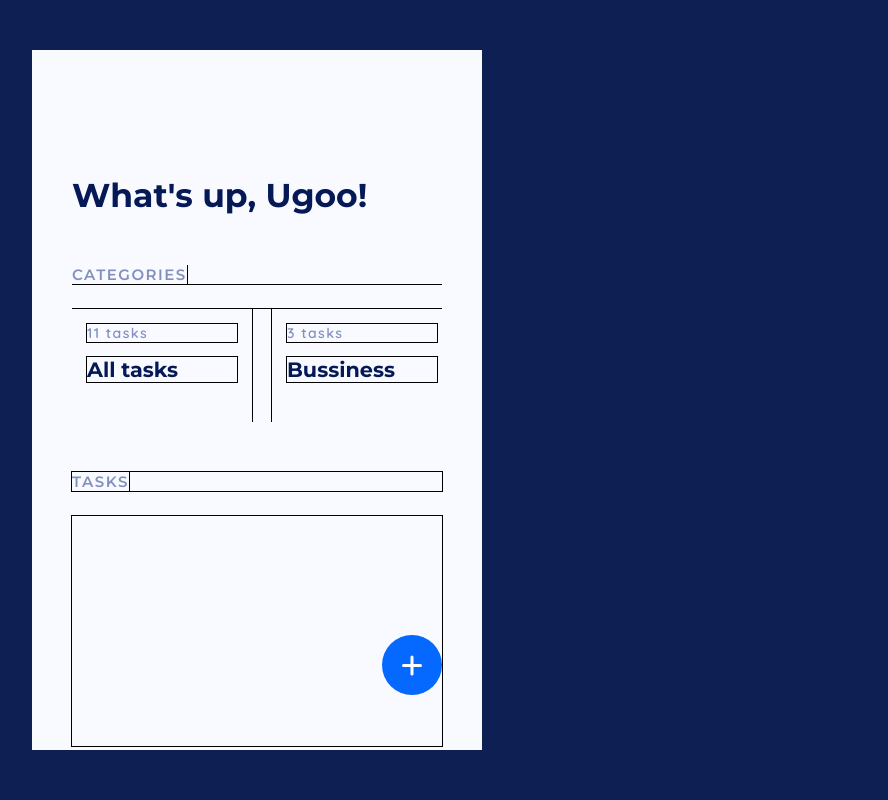
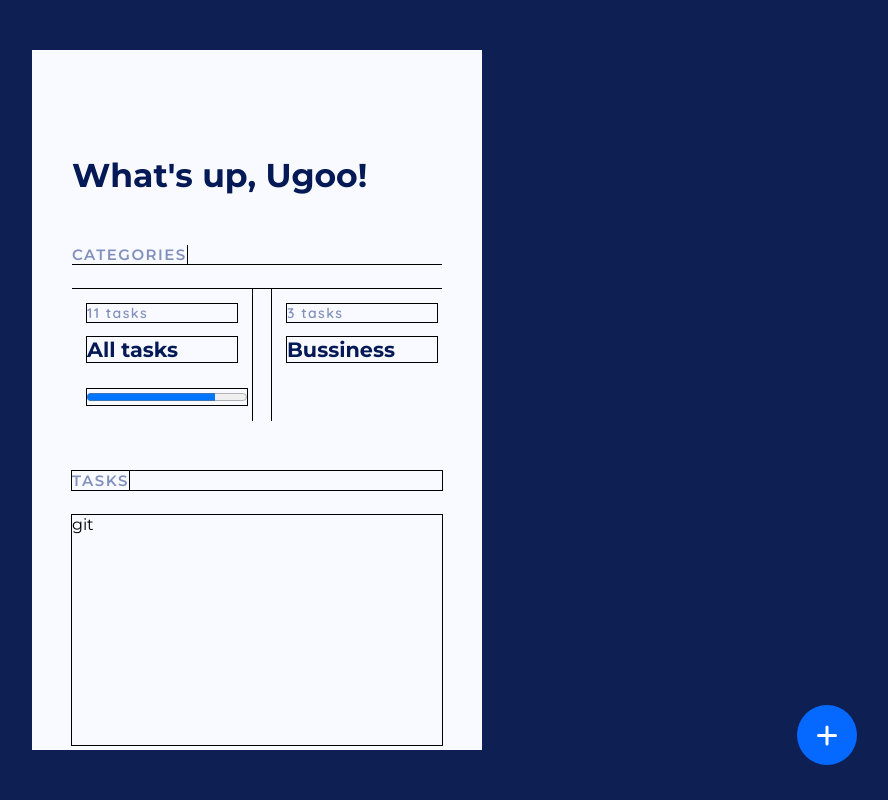
Before and after one commit to okeke-ugochukwu/Toodle, a Vue app: page / in a window 1280 px wide. Shown: the whole page, without its empty margins (383-1271 px from the left). Built offline with nearby package versions, Linux system fonts and the light colour scheme.

Commit message:
Landmark

```diff
--- a/src/components/childs/catgSection.vue
+++ b/src/components/childs/catgSection.vue
@@ -2,7 +2,6 @@
     <section class="catg">
         <div class="catg_title sec_title">
             <h4>
-
                 CATEGORIES
             </h4>
         </div>
@@ -12,9 +11,10 @@
 
                 <!-- Object.entries makes array out of tasks data -->
                 <div class="catg_card"
-                 v-for="dataObject in Object.entries(this.tasksData)" :key="dataObject.id"
-                 @click="selectCatgory([].concat.apply([], Object.values(dataObject[1])))"
+                 @click="selectCatgory(this.newTasksData)"
+
                 >
+
 
                     <div class="catg_card__tskNum" >
                         <!--
@@ -24,7 +24,7 @@
                             At this point only individual tasks (objects) remain in the array. No nested arrays
                             Now get number of these tasks and display
                          -->
-                        {{ [].concat.apply([], Object.values(dataObject[1])).length }} tasks
+                        {{ this.newTasksData.length }} tasks
                     </div>
 
 
@@ -33,6 +33,10 @@
                             All tasks
                         </h5>
                     </div>
+
+                    <progress max="100" value="80">
+
+                    </progress>
 
                 </div>
 
@@ -61,16 +65,19 @@
 </template>
 
 <script>
+
+     var percCompleted = 80;
     export default {
         name: 'catgSection',
 
         data() {
             return {
-                sumOfTasks: 0,
 
-                sumOfTasksCategory: 0,
+                selectedCatg: '',
 
-                selectedCatg: ''
+                newTasksData: '', //Same as 'allTasks' in props except this has been stripped of groupings (categories)
+
+                completedTasks: 0
             }
         },
 
@@ -82,7 +89,15 @@
         },
 
         created() {
-            // this.sendSelectedCatgToParent();
+            this.setNewTasksData()
+            this.countCompletedTasks()
+
+        },
+
+        computed: {
+            completedTasksPercentage() {
+                return percCompleted
+            }
         },
 
         methods: {
@@ -93,7 +108,24 @@
             selectCatgory(selectedCategory) {
                 this.selectedCatg = selectedCategory
                 this.$emit("recieveSelectedCatgData", this.selectedCatg)
-            }
+            },
+
+            setNewTasksData() {
+                this.newTasksData = [].concat.apply([], Object.values(this.tasksData[0]))
+            },
+
+            countCompletedTasks() {
+
+                var counter = 0;
+                this.newTasksData.forEach(task => {
+
+                        if(task.status == false) {
+                            counter++;
+                            this.completedTasks = counter
+                        }
+                });
+            },
+
         },
     }
 
--- a/src/components/childs/taskSection.vue
+++ b/src/components/childs/taskSection.vue
@@ -1,6 +1,7 @@
 <template>
     <section
     class="tasks"
+    v-if="this.selectedCatgData"
     >
         <div class="tasks_title sec_title">
             <h4>
@@ -8,26 +9,31 @@
             </h4>
         </div>
 
+
+
         <div class="tasks_bars">
+
             <!--
                 Explaination of this v-for logic is in 'catgSection' component
                 [].concat.apply([], Object.values(this.allTasks[0]))
              -->
+git
             <div
                 class="tasks_bars__field"
                 v-for="task in this.selectedCatgData" :key="task.id"
+                @click="checkTask(task)"
              >
 
-                    {{}}
-                <label class="checkBox" for="checkBox">
+                <label class="checkBox" for="">
                     <input type="checkbox" name="checkBox" id="checkBox" v-model="task.status"/>
                 </label>
-
-
 
                 <div class="checkText" :class="{completed: task.status}">
                     {{task.descr}}
                 </div>
+
+
+
             </div>
         </div>
 
@@ -43,12 +49,15 @@ export default {
     data() {
         return {
 
+            allTasks: undefined
 
         }
     },
 
     created () {
-        this.sendDataToParent();
+
+        this.setAllTasks();
+
     },
 
     props: {
@@ -58,14 +67,36 @@ export default {
         },
         selectedCatgData: {
             type: Array,
-            default: () => []
+            default: undefined
         },
     },
 
     methods: {
-        sendDataToParent() {
 
+         setAllTasks() {
+            this.allTasks = this.selectedCatgData
         },
+
+        checkTask(task) {
+            switch (task.status) {
+                case false:
+                        task.status = true;
+                    break;
+
+                case true:
+                        task.status = false;
+                    break;
+
+                default:
+                    break;
+            }
+
+            this.sendUncompletedTasks()
+        },
+
+        sendUncompletedTasks() {
+            this.$emit("recieveChangedData", this.selectedCatgData)
+        }
     },
 }
 </script>
--- a/src/components/parents/appFrame.vue
+++ b/src/components/parents/appFrame.vue
@@ -11,19 +11,22 @@
 
     <mobileHeader  @sideBarCall = "showSideBar()" />
 
+  {{alteredSelectedCatgData}}
 
     <helloSection />
 
     <catgSection
       :tasksData = "allTasks"
+      :newAllTasksData = "newTasks"
       @recieveSelectedCatgData = "setSelectedCatg"
     />
 
     <taskSection
       :tasksData = "allTasks"
       :selectedCatgData = "selectedCatg"
+      @recieveChangedData = "setChange"
     />
-
+    {{alteredSelectedCatgData}}
     <newTaskBtn />
   </div>
 </template>
@@ -57,6 +60,9 @@ export default {
       allTasksProgressColor: '#0669FF',
 
       selectedCatg: [],
+
+      alteredSelectedCatgData: undefined,
+
       //Each task is an object, placed in its parent (task category) which an array
       //of all tasks of the same type.
 
@@ -127,7 +133,7 @@ export default {
                       {
                           id: 80,
                           type: 'miscellaneous',
-                          descr: 'Get a external monitor',
+                          descr: 'Get an external monitor',
                           status: false,
                       },
 
@@ -153,9 +159,16 @@ export default {
                       }
                   ],
               }
-      ]
+      ],
+
+      //same as 'allTasks', just without the grouping(categories)
+      newAllTasksData: ''
 
     }
+  },
+
+  created () {
+    this.createNewAllTasksData();
   },
 
   methods: {
@@ -184,6 +197,14 @@ export default {
 
     setSelectedCatg(dataRecieved) {
       this.selectedCatg = dataRecieved
+    },
+
+    setChange(dataReceived) {
+      this.alteredSelectedCatgData = dataReceived;
+    },
+
+    createNewAllTasksData() {
+      this.newAllTasksData = [].concat.apply([], Object.values(this.allTasks[0]))
     }
 
 
--- a/src/styles/style.scss
+++ b/src/styles/style.scss
@@ -19,7 +19,7 @@
     &::-webkit-scrollbar {
         display: none;
     }
-
+    -ms-overflow-style: none;
     overflow: scroll;
     scrollbar-width: none;
 }
@@ -39,7 +39,7 @@
 
 body {
     width: 100%;
-    height: 100%;
+    height: 100vh;
     background-color: $navyBlue;
     font-family: 'Montserrat', sans-serif;
 }
@@ -71,7 +71,7 @@ section {
     max-width: 450px;
     margin: auto;
     height: 100%;
-    padding: 75px 40px;
+    padding: 55px 40px;
     background-color: $white;
     overflow-x: hidden;
     z-index: 1;
@@ -156,14 +156,11 @@ header {
 //categories section
 .catg {
     @include showAll();
-    @include noScrollBar();
     overflow-x: hidden;
 
     &_scroll {
         overflow: scroll;
-        scrollbar-width: none;
-
-
+        @include noScrollBar();
     }
 
 
@@ -196,7 +193,7 @@ header {
             margin-right: 5px
         }
 
-        @include scale();
+        // @include scale();
         @include hoverPointer();
     }
 
@@ -251,8 +248,8 @@ header {
 
     border: none;
     background: $brightBlue;
-    position: absolute;
-    bottom: 55px;
+    position: fixed;
+    bottom: 35px;
     right: 40px;
     width: 60px;
     height: 60px;
```
Also changed, not shown: 1 other file (tests, documents, lock files or other folders).
